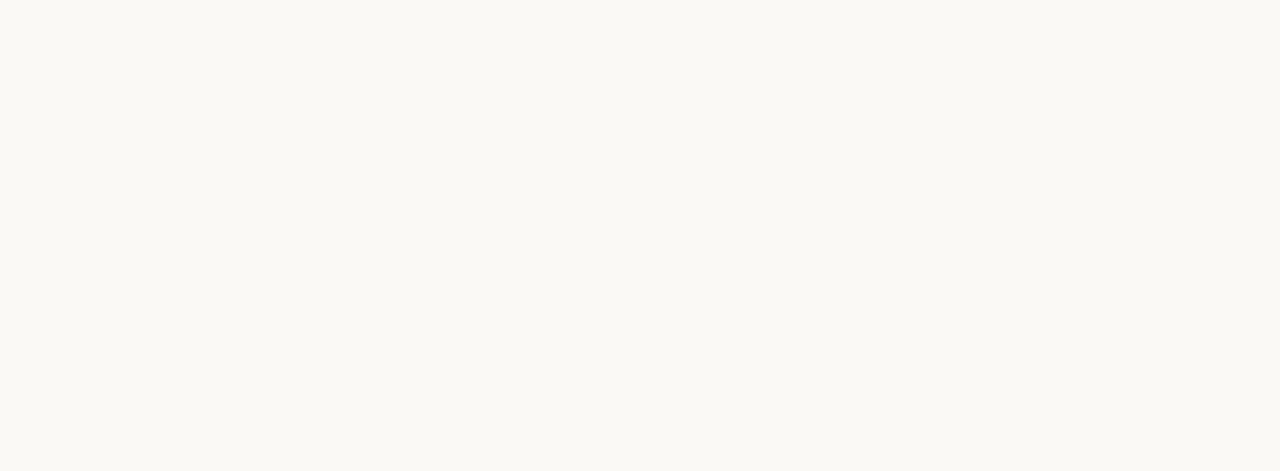
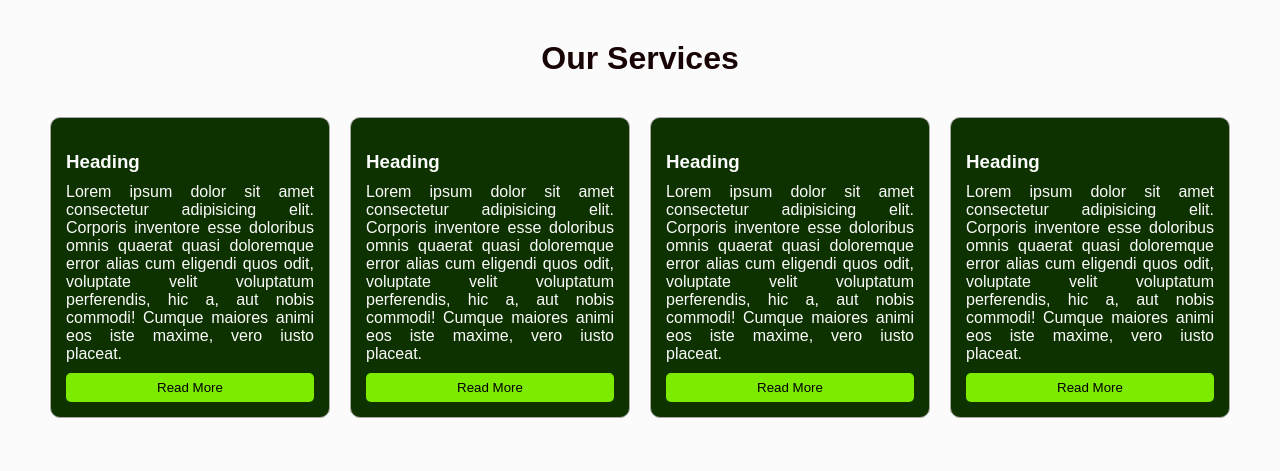
Before and after one commit to MoketeTyabekana/Our-Services-Page, a plain HTML site: page index.html in a window 1280 px wide. Drawn offline with Linux system fonts and the light colour scheme.

Commit message:
Services: Added four services card with an image, heading, paragraph and button to read more.

```diff
--- a/index.html
+++ b/index.html
@@ -7,6 +7,46 @@
   <link rel="stylesheet" href="style.css">
 </head>
 <body>
+  <div class="our-services">
+    <h1>Our Services</h1>
+    <div class="content">
+      <div class="services">
+        <img src="" alt="">
+        <h3>Heading</h3>
+        <p>
+          Lorem ipsum dolor sit amet consectetur adipisicing elit. Corporis inventore esse doloribus omnis quaerat quasi doloremque error alias cum eligendi quos odit, voluptate velit voluptatum perferendis, hic a, aut nobis commodi! Cumque maiores animi eos iste maxime, vero iusto placeat.
+        </p>
+        <button><a href="#"></a>Read More</button>
+      </div>
+
+      <div class="services">
+        <img src="" alt="">
+        <h3>Heading</h3>
+        <p>
+          Lorem ipsum dolor sit amet consectetur adipisicing elit. Corporis inventore esse doloribus omnis quaerat quasi doloremque error alias cum eligendi quos odit, voluptate velit voluptatum perferendis, hic a, aut nobis commodi! Cumque maiores animi eos iste maxime, vero iusto placeat.
+        </p>
+        <button><a href="#"></a>Read More</button>
+      </div>
+
+      <div class="services">
+        <img src="" alt="">
+        <h3>Heading</h3>
+        <p>
+          Lorem ipsum dolor sit amet consectetur adipisicing elit. Corporis inventore esse doloribus omnis quaerat quasi doloremque error alias cum eligendi quos odit, voluptate velit voluptatum perferendis, hic a, aut nobis commodi! Cumque maiores animi eos iste maxime, vero iusto placeat.
+        </p>
+        <button><a href="#"></a>Read More</button>
+      </div>
+
+      <div class="services">
+        <img src="" alt="">
+        <h3>Heading</h3>
+        <p>
+          Lorem ipsum dolor sit amet consectetur adipisicing elit. Corporis inventore esse doloribus omnis quaerat quasi doloremque error alias cum eligendi quos odit, voluptate velit voluptatum perferendis, hic a, aut nobis commodi! Cumque maiores animi eos iste maxime, vero iusto placeat.
+        </p>
+        <button><a href="#"></a>Read More</button>
+      </div>
+    </div>
+  </div>
 
 </body>
 </html>
--- a/style.css
+++ b/style.css
@@ -1,10 +1,52 @@
 *{
     margin:0;
     padding:0;
-    font-family:Arial, Helvetica, sans-serif;
+    font-family: "montserrat", sans-serif;
+    box-sizing: border-box;
 }
 
 body{
-    background-color: #FAF9F6;
+    background-color: #FAFBFA;
+    height: 100vh;
+}
+
+.our-services{
+    width: 100%;
+    height: auto;
+    padding: 40px;
 
 }
+
+.our-services h1{
+    text-align: center;
+    margin-bottom: 30px;
+    color: #180404;
+}
+
+.our-services .content .services{
+    width: 40%;
+    border: 1px solid darkgray;
+    border-radius: 10px;
+    margin: 10px;
+    padding: 15px;
+    background-color: #0e3100;
+    color: #FAFBFA;
+}
+
+.content{
+    display: flex;
+    flex-direction: row;
+}
+
+.content p{
+    margin: 10px 0;
+    text-align: justify;
+}
+
+.content button{
+    width: 100%;
+    padding: 7px 0;
+    background-color: #7deb00;
+    border: none;
+    border-radius: 5px;
+}
```
